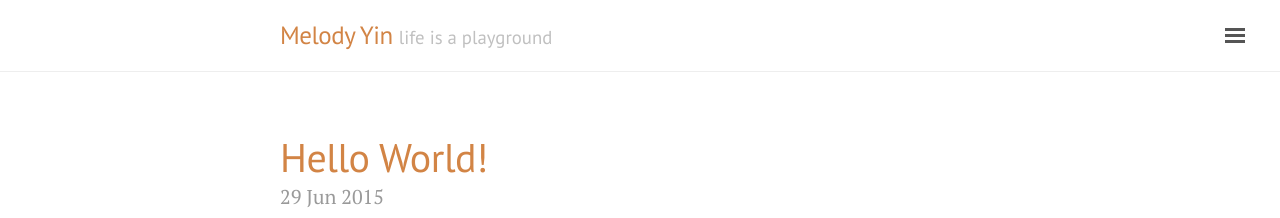
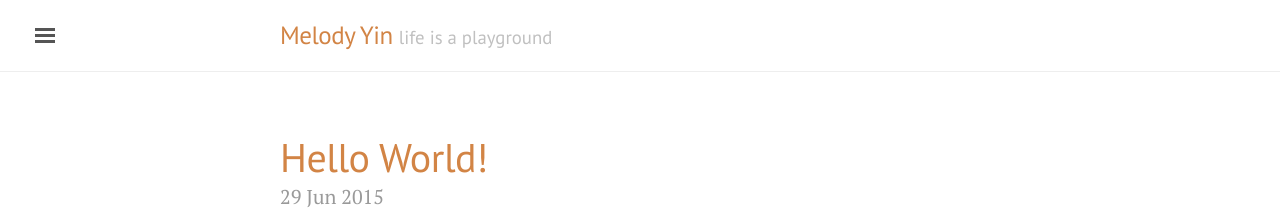
Before and after one commit to melodyyin/melodyyin.github.io, a Jekyll site: the page built from index.html, in a window 1280 px wide. Shown: the top 218 px of the page. Built offline with Jekyll 4.4.1, drawn with Linux system fonts in a browser that asks for light colours; the list of posts is cut into pages by our own code.

Commit message:
reverse color bug fix

```diff
--- a/_layouts/default.html
+++ b/_layouts/default.html
@@ -3,7 +3,8 @@
 
   {% include head.html %}
 
-  <body class="theme-base-09 layout-reverse sidebar-overlay">
+  <body class="theme-base-09">
+    <body class="layout-reverse sidebar-overlay">
 
     {% include sidebar.html %}
 
@@ -44,4 +45,5 @@
       })(document);
     </script>
   </body>
+  </body>
 </html>
```
